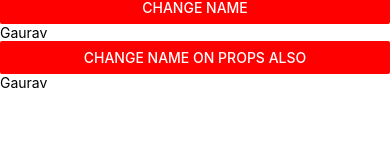
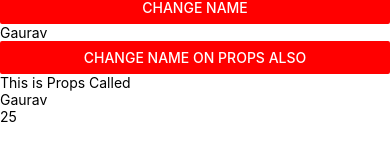
Before and after one commit to Gaurav85431/ReactNative, a React Native app: screen / in a window 390 px wide. Shown: the part 367-528 px from the top of the page. Built offline with nearby package versions, Linux system fonts and the light colour scheme.

Commit message:
props  in rn

```diff
--- a/App.tsx
+++ b/App.tsx
@@ -78,7 +78,7 @@ const App = () => {
         color={'red'}
         title="Change Name on Props also"
       />
-      <ComponentProps name={myName} />
+      <ComponentProps name={myName} age={25} />
     </View>
   );
 };
@@ -114,7 +114,9 @@ const NewUserComponent = () => {
 const ComponentProps = propsData => {
   return (
     <View>
+      <Text>This is Props Called</Text>
       <Text>{propsData.name}</Text>
+      <Text>{propsData.age}</Text>
     </View>
   );
 };
```
